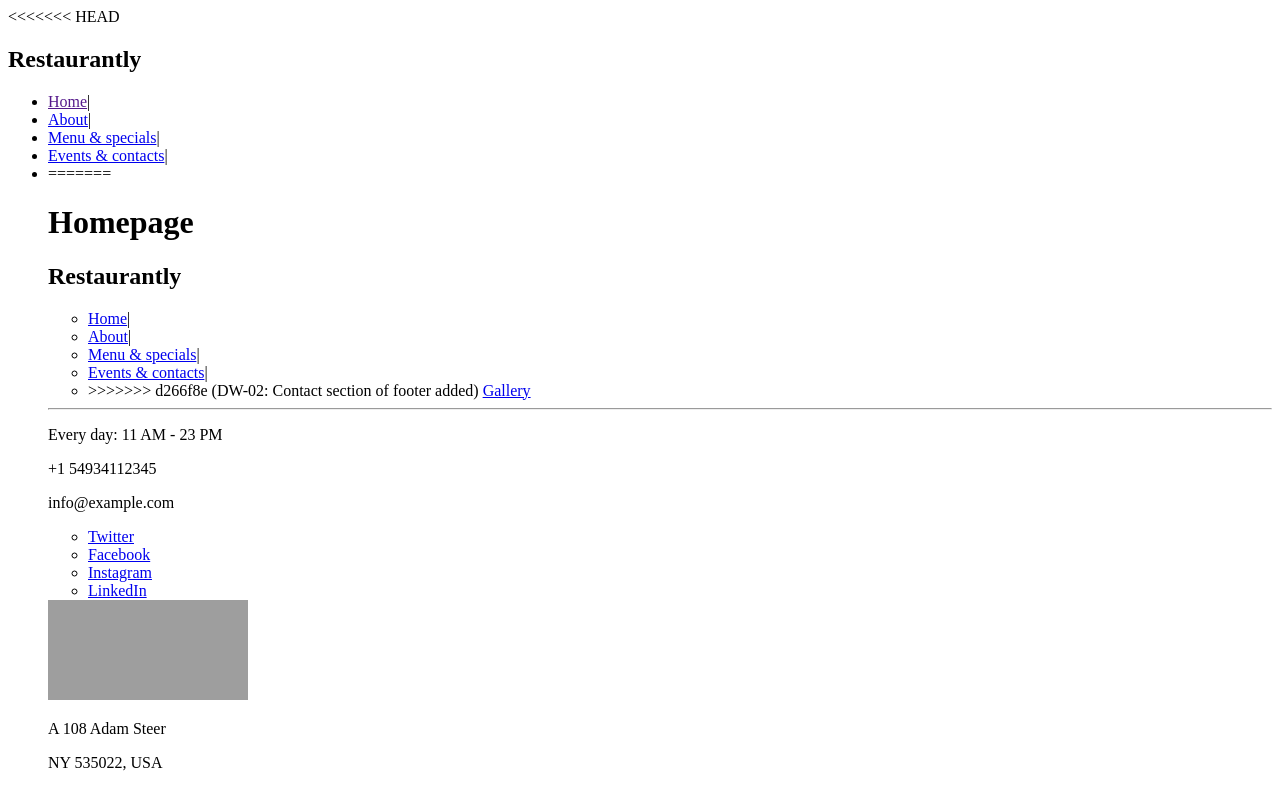
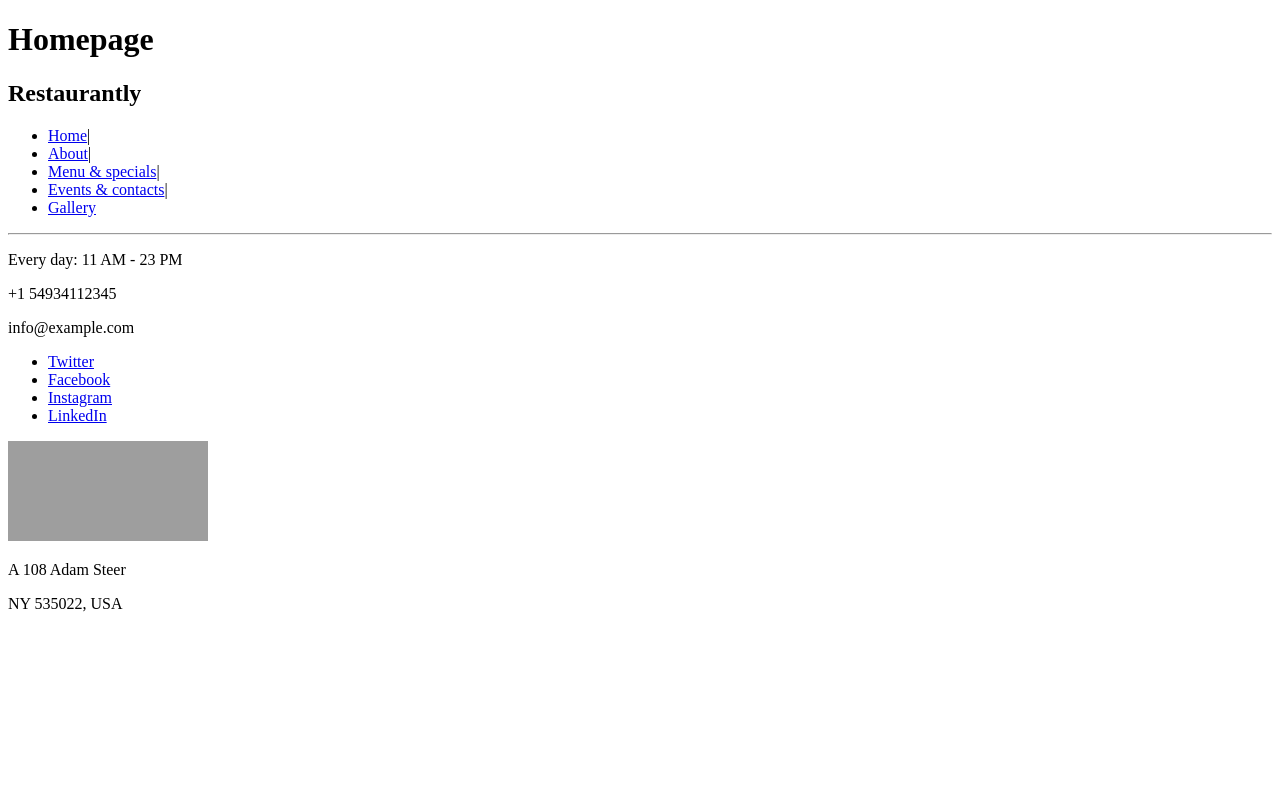
Before and after one commit to team-desarrollo-web/stage-1-html-css, a plain HTML site: page index.html in a window 1280 px wide. Drawn offline with Linux system fonts and the light colour scheme; grey boxes are pictures that could not be loaded.

Commit message:
DW-02: fix the comments

```diff
--- a/index.html
+++ b/index.html
@@ -1,29 +1,5 @@
 <!DOCTYPE html>
 <html lang="en">
-<<<<<<< HEAD
-<head>
-    <meta charset="UTF-8">
-    <meta name="viewport" content="width=device-width, initial-scale=1.0">
-    <title>Restaurant Name</title>
-</head>
-<body>
-<footer>
-    <h2>Restaurantly</h2>
-    <ul>
-        <li>
-            <a href="">Home</a><span>|</span>
-        </li>
-        <li>
-            <a href="./src/pages/about-us">About</a><span>|</span>
-        </li>
-        <li>
-            <a href="./src/pages/menu-specials/">Menu & specials</a><span>|</span>
-        </li>
-        <li>
-            <a href="./src/pages/events-contacts/">Events & contacts</a><span>|</span>
-        </li>
-        <li>
-=======
   <head>
     <meta charset="UTF-8" />
     <meta name="viewport" content="width=device-width, initial-scale=1.0" />
@@ -46,7 +22,6 @@
             ><span>|</span>
           </li>
           <li>
->>>>>>> d266f8e (DW-02: Contact section of footer added)
             <a href="./src/pages/gallery/">Gallery</a>
           </li>
         </ul>
```
